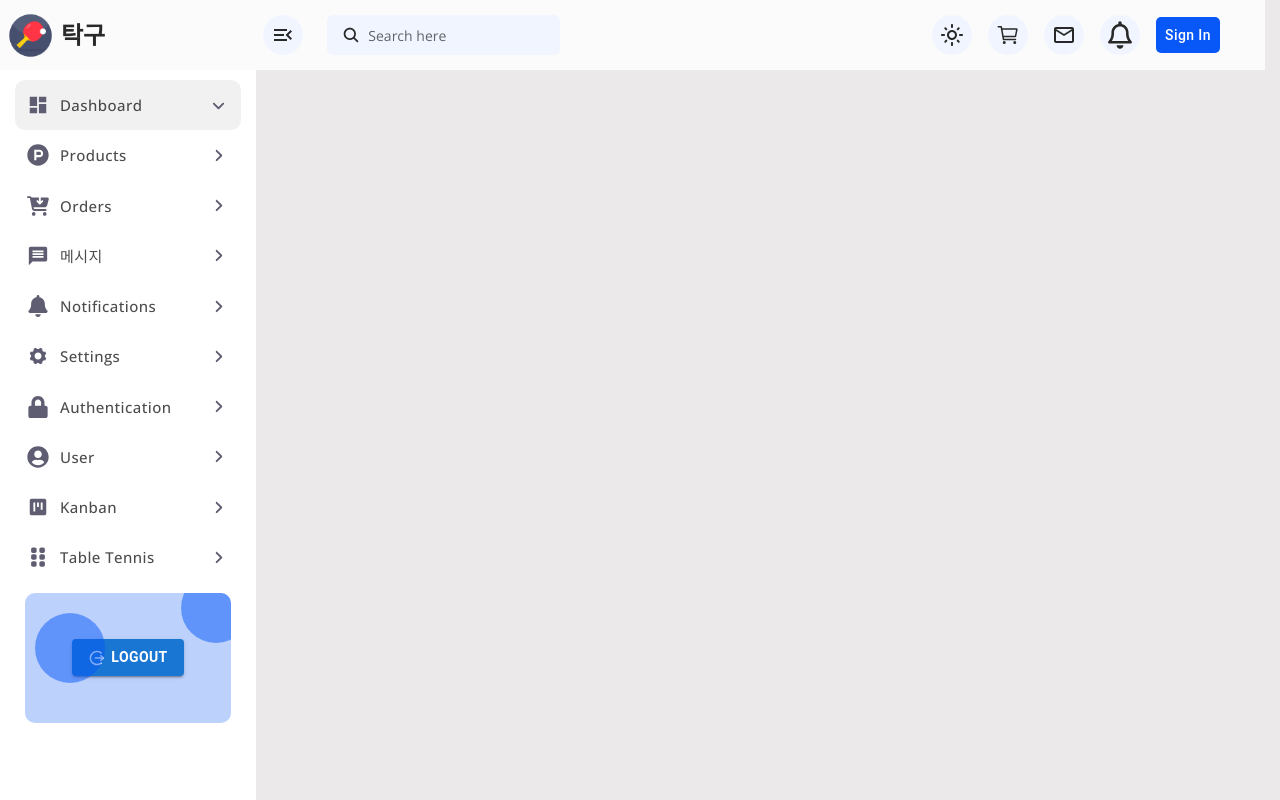
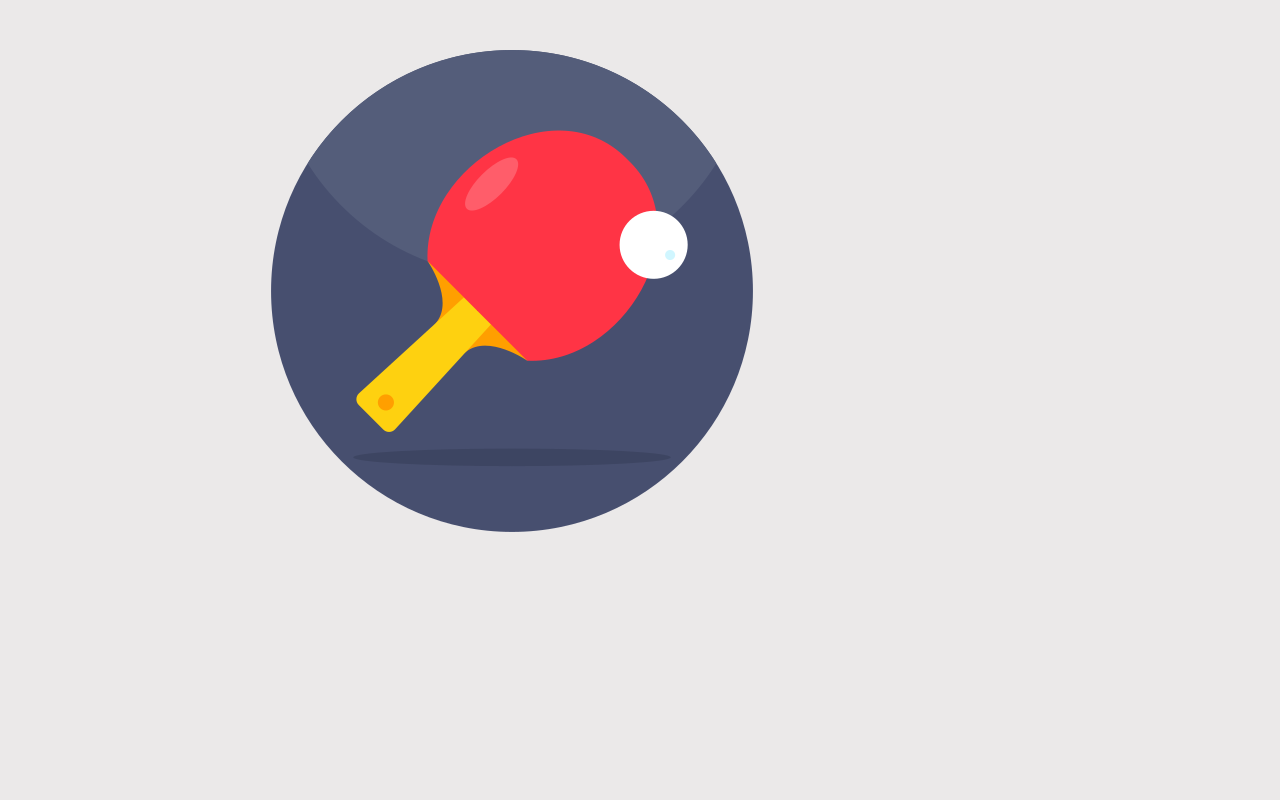
Before and after one commit to KINGDOMNVHAI/bongban-fe, a React (Create React App) app: page /login in a window 1280 px wide. Built offline with nearby package versions, Linux system fonts and the light colour scheme.

Commit message:
Create login page

```diff
--- a/src/App.css
+++ b/src/App.css
@@ -13,6 +13,10 @@ body {
 
 .btn-blue {background: #0858f7 !important; font-size: 14px !important; font-weight: 500; color: #FFF !important; text-transform: capitalize !important; border-radius: 5px !important;}
 
+.btn-lg {padding:5px 25px !important;}
+
+.btn-round {border-radius: 30px !important;}
+
 header {width: 100%; height: 70px; background: rgba(255, 255, 255, 0.8); position: fixed; top: 0px; left: 0px; z-index: 1000; -webkit-backdrop-filter: blur(5px); backdrop-filter: blur(5px);}
 header .logo {text-decoration: none;}
 header .logo img{width: 45px;}
@@ -21,7 +25,7 @@ header .logo span{color: #292929; font-weight: 800; font-size: 24px;}
 header button.rounded-circle {min-width: 40px !important; width: 40px !important; height: 40px !important; background: #f0f5ff !important; color: #0858f7}
 header button.rounded-circle svg {color: #292929; font-size: 28px !important;}
 
-header .part2 {padding-left: 70px;}
+header .part2 {padding-left: 60px;}
 
 header button.rounded-circle:hover svg {color: #0858f7 !important; transition: all 0 2s ease-in-out;}
 
@@ -175,7 +179,7 @@ table td .info h6 {overflow: hidden; text-overflow: ellipsis; white-space: nowra
 
 .css-1to7aaw-MuiButtonBase-root-MuiPaginationItem-root.Mui-selected {background-color: #0858f7 !important;}
 
-
+.loginSection {width: 100%; height: 100vh; padding: 35px 25px;}
 
 
 
--- a/src/App.js
+++ b/src/App.js
@@ -6,16 +6,23 @@ import Header from './components/Header';
 import Sidebar from './components/Sidebar';
 import Dashboard from './pages/Dashboard';
 import TableTennis from './pages/TableTennis';
+import Login from './pages/Login';
 
 const MyContext = createContext();
 
 function App() {
 
   const [isToggleSidebar, setIsToggleSidebar] = useState(false);
+  const [isLogin, setIsLogin] = useState(false);
+  const [isHideSidebarAndHeader, setIsHideSidebarAndHeader] = useState(true);
 
   const values = {
     isToggleSidebar,
-    setIsToggleSidebar
+    setIsToggleSidebar,
+    isLogin,
+    setIsLogin,
+    isHideSidebarAndHeader,
+    setIsHideSidebarAndHeader
   };
 
   useEffect(() => {
@@ -25,16 +32,23 @@ function App() {
   return (
     <BrowserRouter>
       <MyContext.Provider value={values}>
-        <Header/>
+        {
+          isHideSidebarAndHeader !== true &&
+          <Header/>
+        }
         <div className='main d-flex'>
-          <div className={`sidebarWrapper ${isToggleSidebar === true ? 'toggle' : ''}`}>
-            <Sidebar/>
-          </div>
+          {
+            isHideSidebarAndHeader !== true &&
+            <div className={`sidebarWrapper ${isToggleSidebar === true ? 'toggle' : ''}`}>
+              <Sidebar/>
+            </div>
+          }
 
           <div className={`content ${isToggleSidebar === true ? 'toggle' : ''}`}>
             <Routes>
               <Route path="/" exact={true} element={<Dashboard />} />
               <Route path="/dashboard" exact={true} element={<Dashboard />} />
+              <Route path="/login" exact={true} element={<Login />} />
               <Route path="/table-tennis" exact={true} element={<TableTennis />} />
             </Routes>
           </div>
--- a/src/components/Header/index.js
+++ b/src/components/Header/index.js
@@ -246,7 +246,7 @@ const Header = () => {
                             </div>
 
                             {
-                                isLogin !== true ? <Button className='btn-blue'>Sign In</Button>
+                                context.isLogin !== true ? <Button className='btn-blue btn-lg btn-round'>Sign In</Button>
                                 :
                                 <div className="myAccWrapper">
                                     <Button className="myAcc d-flex align-items-center" onClick={handleOpenMyAccDrop}>
--- /dev/null
+++ b/src/pages/Login/index.js
@@ -0,0 +1,25 @@
+import { useContext, useEffect } from 'react';
+import Logo from '../../assets/images/table-tennis-logo.png';
+
+import { MyContext } from '../../App';
+
+const Login = () => {
+
+    const context = useContext(MyContext);
+
+    useEffect(() => {
+        context.setIsHideSidebarAndHeader(true);
+    },[])
+
+    return (
+        <section className="loginSection">
+            <div className="loginBox">
+                <div className="logo text-center">
+                    <img src={Logo} />
+                </div>
+            </div>
+        </section>
+    )
+}
+
+export default Login;
```
Also changed, not shown: document/huongdan.txt.
